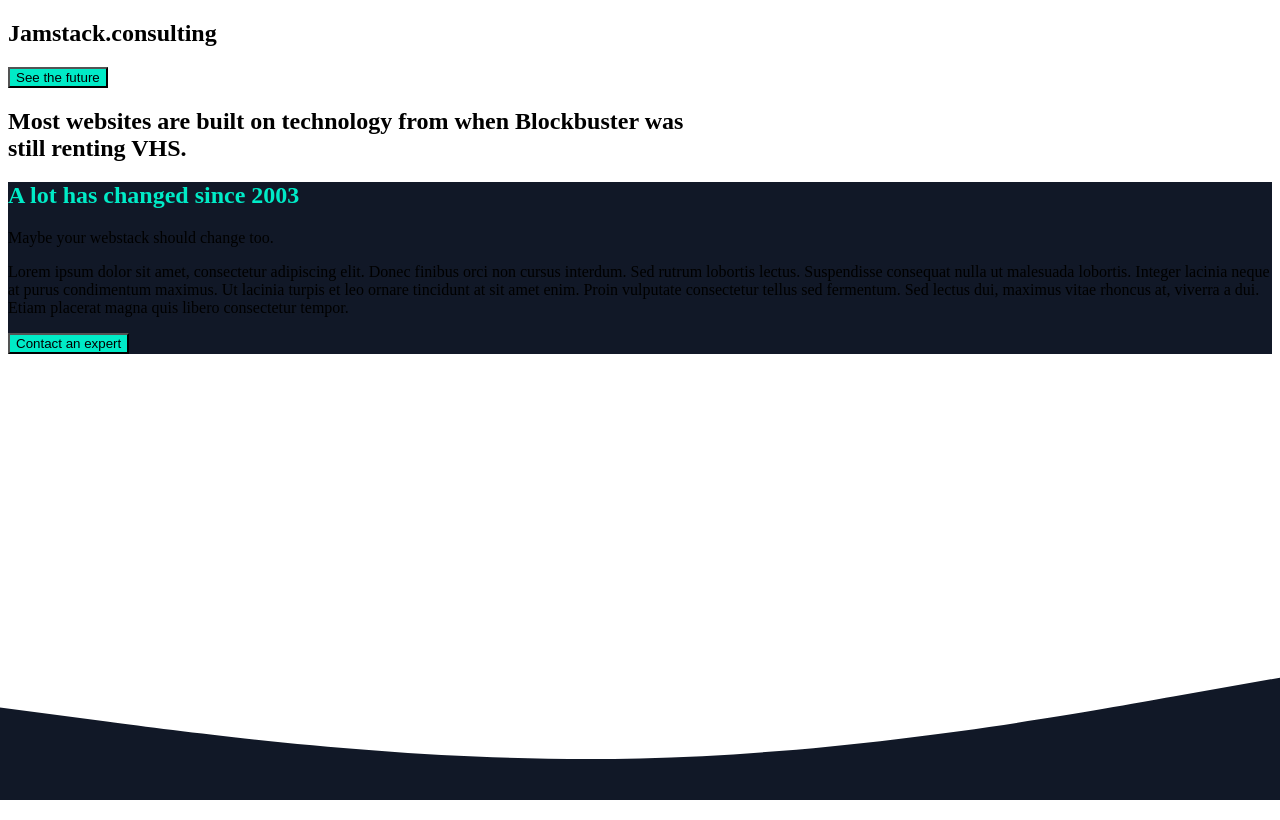
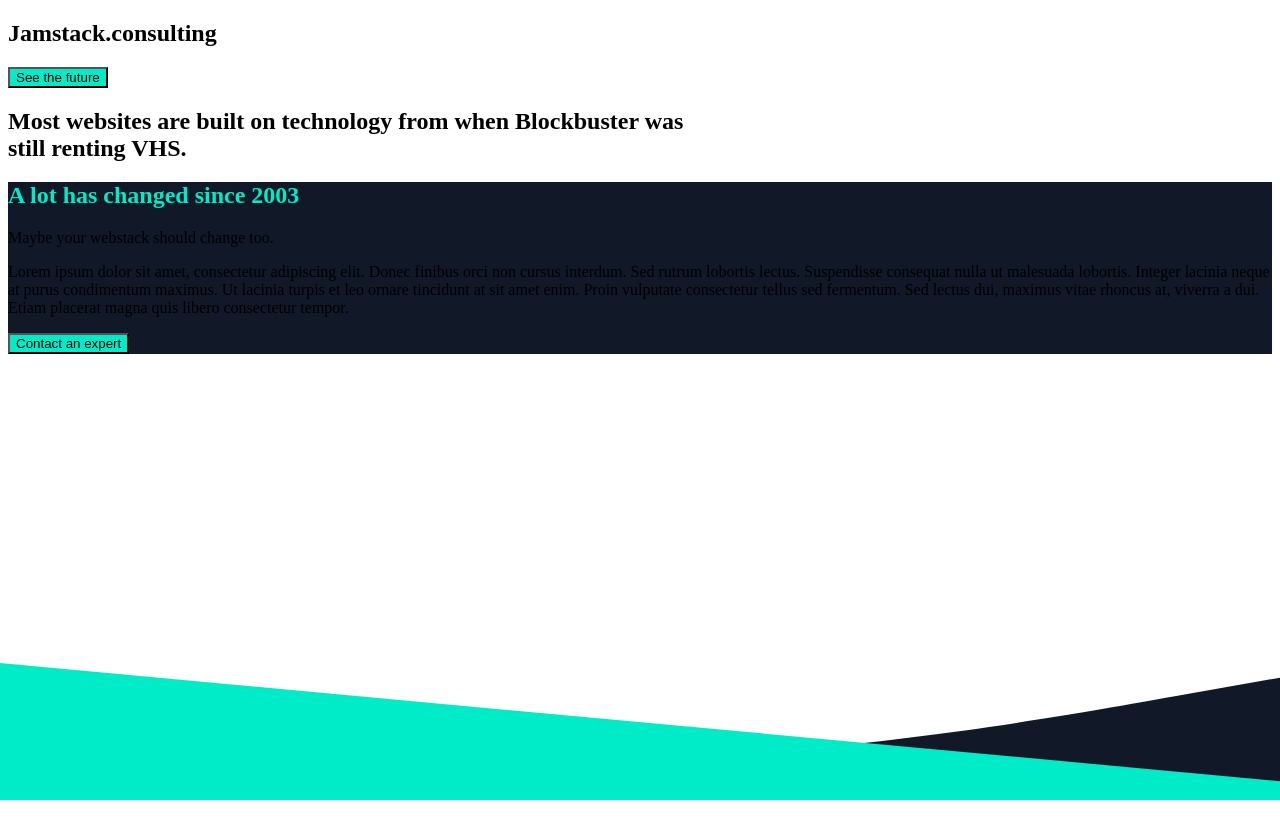
Before and after one commit to liltechnomancer/jamstack-consulting-archive, a Next.js app: page / in a window 1280 px wide. Built offline with nearby package versions, Linux system fonts and the light colour scheme; a web font is replaced by a local one.

Commit message:
added teal triangle to bottom of section

```diff
--- a/pages/index.css
+++ b/pages/index.css
@@ -18,3 +18,24 @@ div#__next,
 div#__next > div {
   height: 100%;
 }
+
+.custom-shape-divider-bottom-1633122068 {
+  position: absolute;
+  bottom: 0;
+  left: 0;
+  width: 100%;
+  overflow: hidden;
+  line-height: 0;
+  transform: rotate(180deg);
+}
+
+.custom-shape-divider-bottom-1633122068 svg {
+  position: relative;
+  display: block;
+  width: calc(100% + 1.3px);
+  height: 137px;
+}
+
+.custom-shape-divider-bottom-1633122068 .shape-fill {
+  fill: #00EBC7;
+}
--- a/pages/index.js
+++ b/pages/index.js
@@ -39,7 +39,7 @@ export default function Home() {
         </section>
         <section
           style={{ backgroundColor: "#111827" }}
-          className="h-full py-10"
+          className="h-full py-10 relative"
           layout="fill"
         >
           <div className="text-white max-w-2xl m-auto">
@@ -69,13 +69,21 @@ export default function Home() {
               Contact an expert
             </button>
           </div>
+          <div class="custom-shape-divider-bottom-1633122068 absolute bottom-0">
+            <svg
+              data-name="Layer 1"
+              xmlns="http://www.w3.org/2000/svg"
+              viewBox="0 0 1200 120"
+              preserveAspectRatio="none"
+            >
+              <path
+                d="M1200 120L0 16.48 0 0 1200 0 1200 120z"
+                class="shape-fill"
+              ></path>
+            </svg>
+          </div>
         </section>
-        <section
-          style={{ backgroundColor: "#00ebc7" }}
-          className="h-full transform skew-y-12 overflow-y: visible"
-          layout="fill"
-          objectFit="cover"
-        ></section>
+        <section></section>
       </main>
     </div>
   );
```
